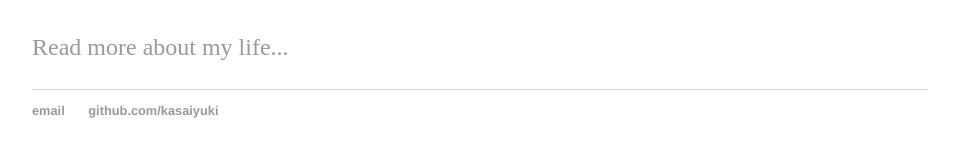
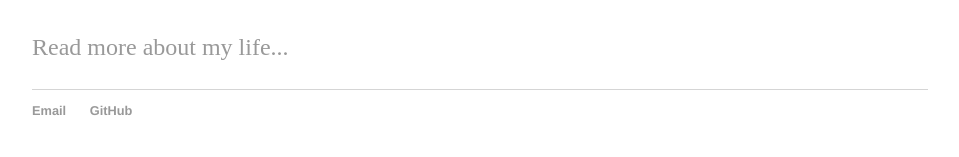
Before and after one commit to KasaiYuki/kasaiyuki.github.io, a Jekyll site: the page index.html, which Jekyll copies as it is, in a window 1280 px wide. Shown: the part 166-323 px from the top of the page, without its empty margins (160-1119 px from the left). Built offline with Jekyll 4.4.1, drawn with Linux system fonts in a browser that asks for light colours.

Commit message:
implementing templating

```diff
--- a/_layouts/default.html
+++ b/_layouts/default.html
@@ -4,7 +4,7 @@
     <meta charset="UTF-8">
     <title>{{ page.title }}</title>
     <!-- link to main stylesheet -->
-    <link rel="stylesheet" type="text/css" href="/css/main.css">
+    <link rel="stylesheet" type="text/css" href="./css/main.css">
 </head>
 <body>
 <nav>
--- a/index.html
+++ b/index.html
@@ -4,12 +4,12 @@
     <meta charset="UTF-8">
     <title>Straight Up School</title>
     <!-- link to main stylesheet -->
-    <link rel="stylesheet" type="text/css" href="/css/main.css">
+    <link rel="stylesheet" type="text/css" href="./css/main.css">
 </head>
 <body>
 <nav>
     <ul>
-        <li><a href="/">Home</a></li>
+        <li><a href="/index.html">Home</a></li>
         <li><a href="/about">About</a></li>
         <li><a href="/cv">CV</a></li>
         <li><a href="/blog">Blog</a></li>
@@ -23,8 +23,8 @@
 </div><!-- /.container -->
 <footer>
     <ul>
-        <li><a href="mailto:shreyas.seethalla@gmail.com">email</a></li>
-        <li><a href="https://github.com/kasaiyuki">github.com/kasaiyuki</a></li>
+        <li><a href="mailto:shreyas.seethalla@gmail.com">Email</a></li>
+        <li><a href="https://github.com/kasaiyuki">GitHub</a></li>
     </ul>
 </footer>
 </body>
```
